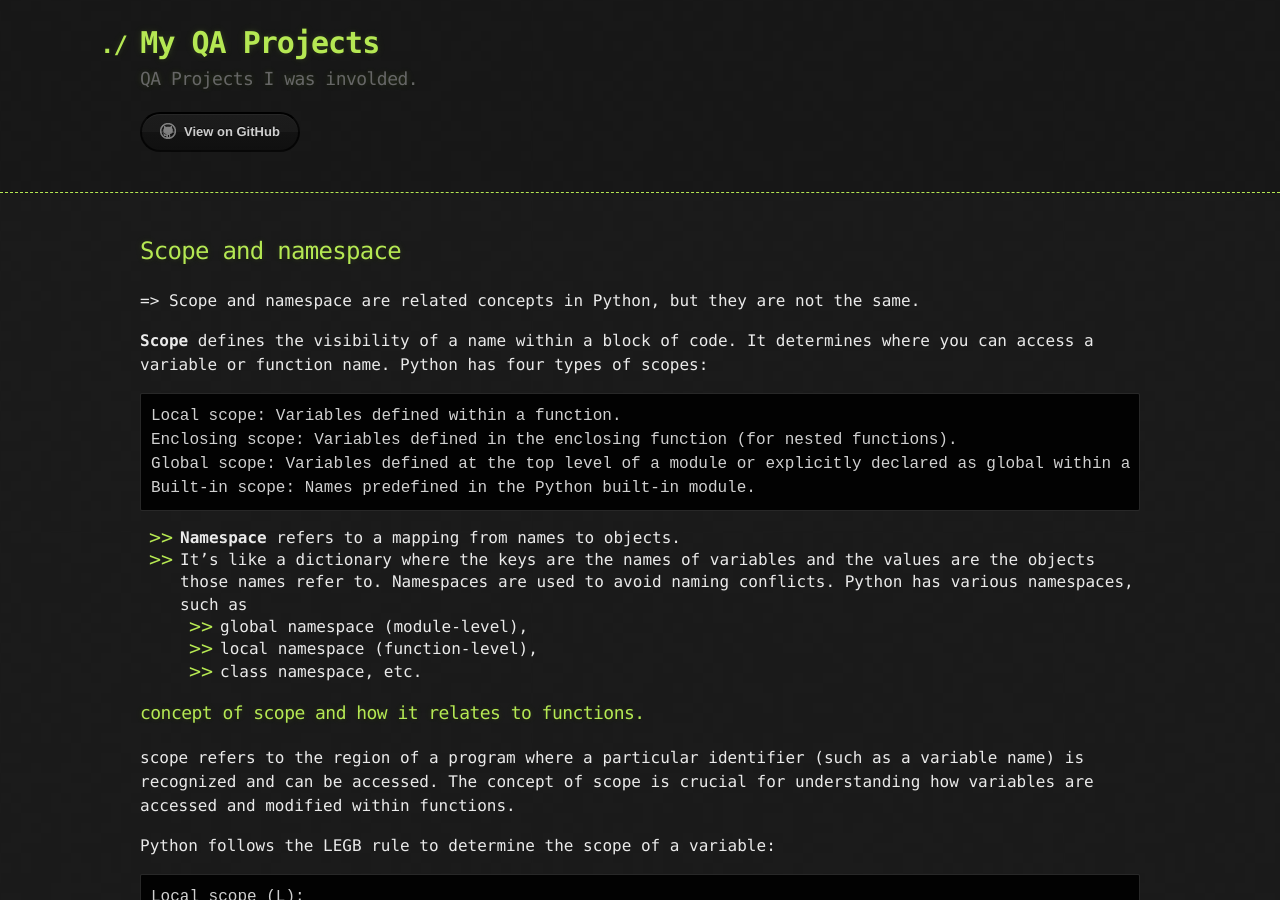
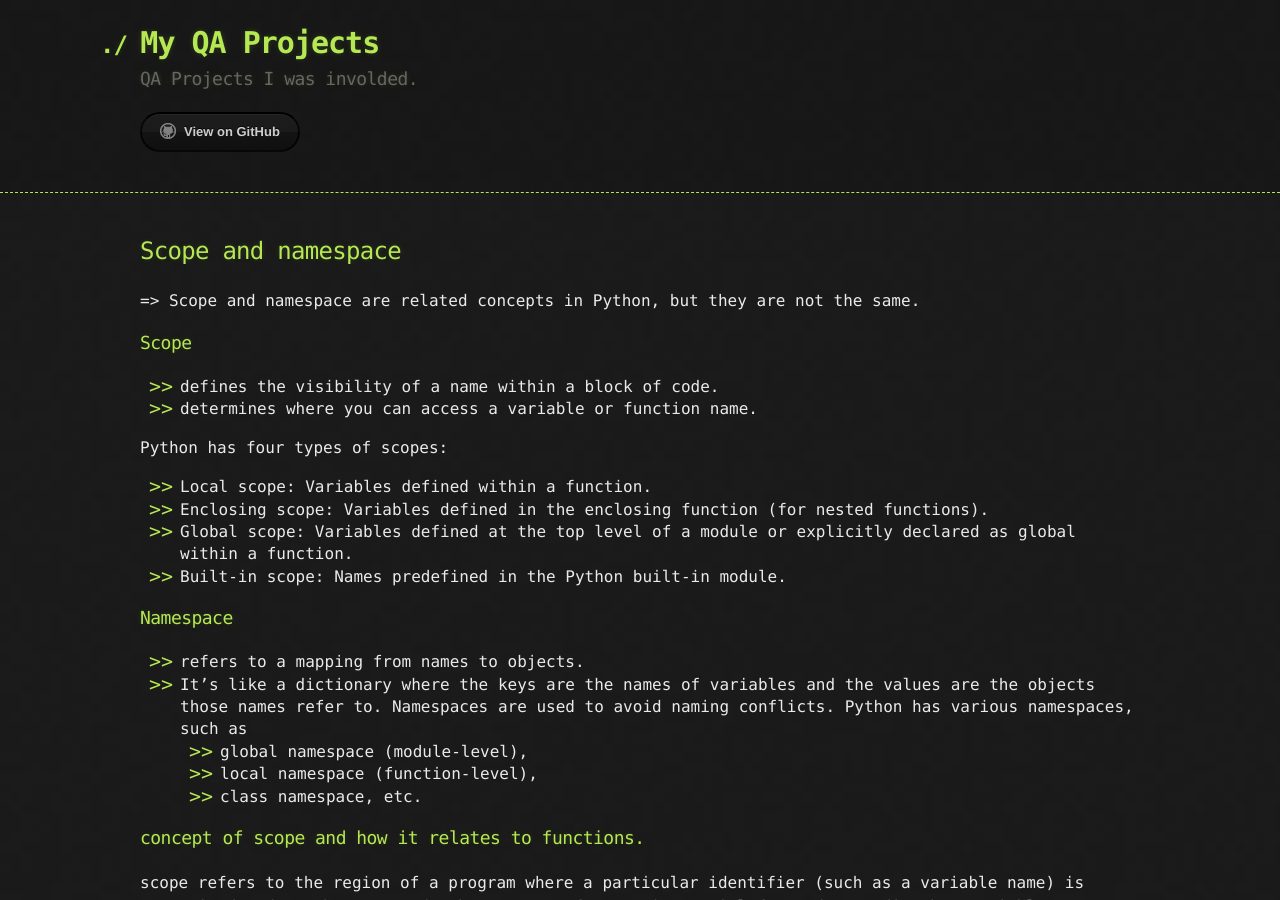
Before and after one commit to sciustechnologia/sciustechnologia.github.io, a Jekyll site: the page built from python/06_functions/0604.md, in a window 1280 px wide and 900 px high. Built offline with Jekyll 4.4.1, drawn with Linux system fonts in a browser that asks for light colours; some of the changed text lies outside the part shown.

Commit message:
Update 0604.md

```diff
--- a/python/06_functions/0604.md
+++ b/python/06_functions/0604.md
@@ -7,15 +7,19 @@ layout: default
 
 => Scope and namespace are related concepts in Python, but they are not the same.
 
-**Scope** defines the visibility of a name within a block of code. It determines where you can access a variable or function name. Python has four types of scopes:
+### Scope
+* defines the visibility of a name within a block of code.
+* determines where you can access a variable or function name.
 
-    Local scope: Variables defined within a function.
-    Enclosing scope: Variables defined in the enclosing function (for nested functions).
-    Global scope: Variables defined at the top level of a module or explicitly declared as global within a function.
-    Built-in scope: Names predefined in the Python built-in module.
+Python has four types of scopes:
+* Local scope: Variables defined within a function.
+* Enclosing scope: Variables defined in the enclosing function (for nested functions).
+* Global scope: Variables defined at the top level of a module or explicitly declared as global within a function.
+* Built-in scope: Names predefined in the Python built-in module.
 
-- **Namespace** refers to a mapping from names to objects.
-- It's like a dictionary where the keys are the names of variables and the values are the objects those names refer to. Namespaces are used to avoid naming conflicts. Python has various namespaces, such as
+### Namespace
+* refers to a mapping from names to objects.
+* It's like a dictionary where the keys are the names of variables and the values are the objects those names refer to. Namespaces are used to avoid naming conflicts. Python has various namespaces, such as
   - global namespace (module-level),
   - local namespace (function-level),
   - class namespace, etc.
```
Also changed, not shown: other parts of python/06_functions/0604.md (+1 -1 lines).
